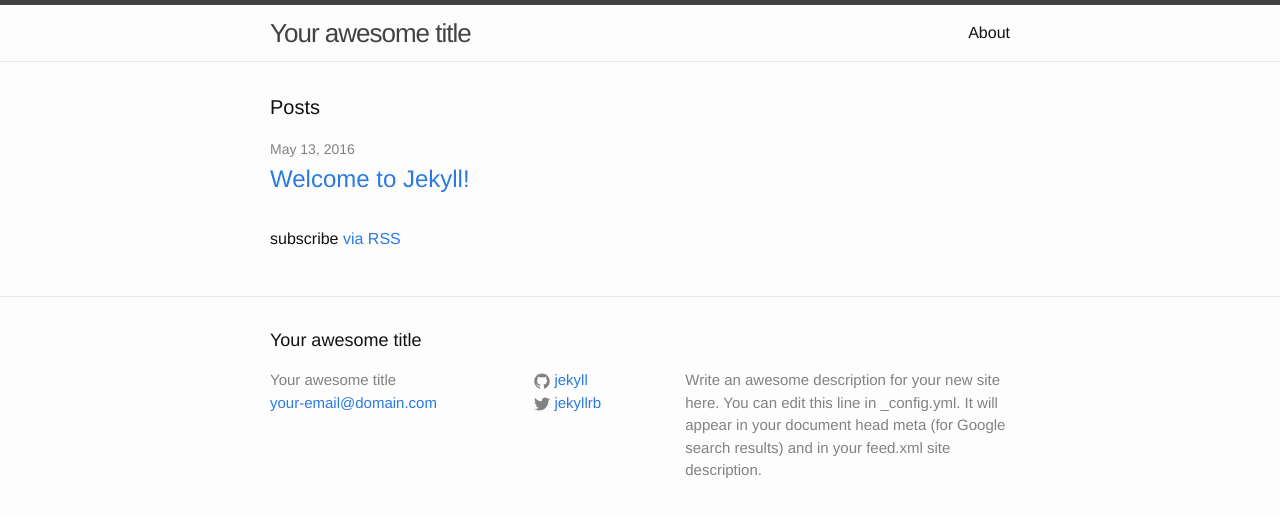
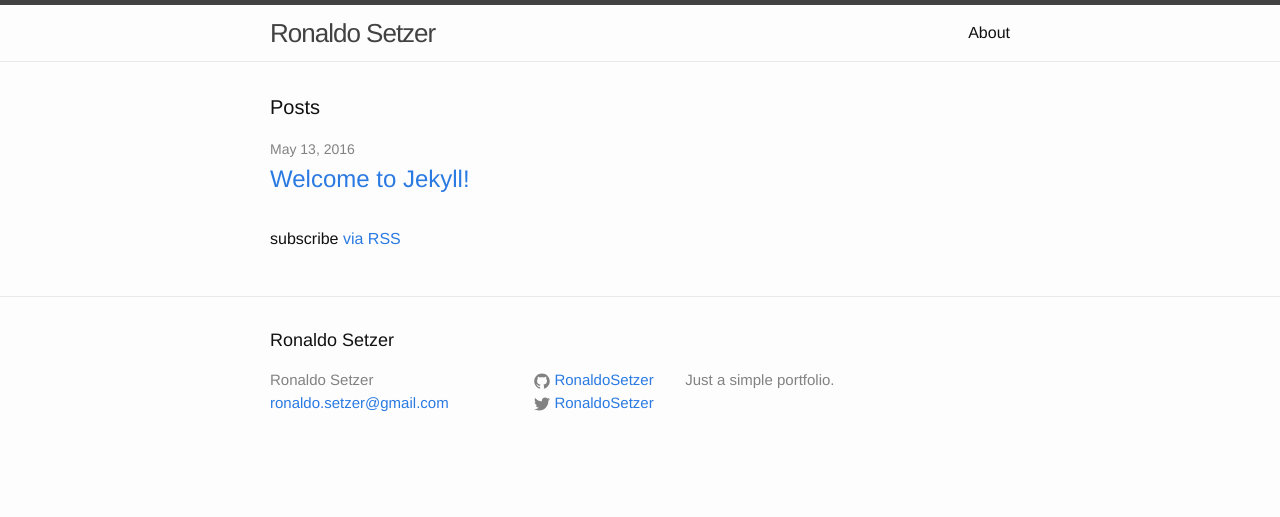
Before and after one commit to RonaldoSetzer/portfolio, a Jekyll site: the page built from index.html, in a window 1280 px wide. Shown: the top 517 px of the page. Built offline with Jekyll 4.4.1, drawn with Linux system fonts in a browser that asks for light colours.

Commit message:
update: _config.yml

```diff
--- a/_config.yml
+++ b/_config.yml
@@ -1,21 +1,11 @@
-# Welcome to Jekyll!
-#
-# This config file is meant for settings that affect your whole blog, values
-# which you are expected to set up once and rarely need to edit after that.
-# For technical reasons, this file is *NOT* reloaded automatically when you use
-# 'jekyll serve'. If you change this file, please restart the server process.
-
-# Site settings
-title: Your awesome title
-email: your-email@domain.com
-description: > # this means to ignore newlines until "baseurl:"
-  Write an awesome description for your new site here. You can edit this
-  line in _config.yml. It will appear in your document head meta (for
-  Google search results) and in your feed.xml site description.
-baseurl: "" # the subpath of your site, e.g. /blog
-url: "http://yourdomain.com" # the base hostname & protocol for your site
-twitter_username: jekyllrb
-github_username:  jekyll
+title: Ronaldo Setzer
+email: ronaldo.setzer@gmail.com
+description: >
+  Just a simple portfolio.
+baseurl: "/portfolio"
+url: "https://ronaldosetzer.github.io"
+twitter_username: RonaldoSetzer
+github_username:  RonaldoSetzer
 
 # Build settings
 markdown: kramdown
```
